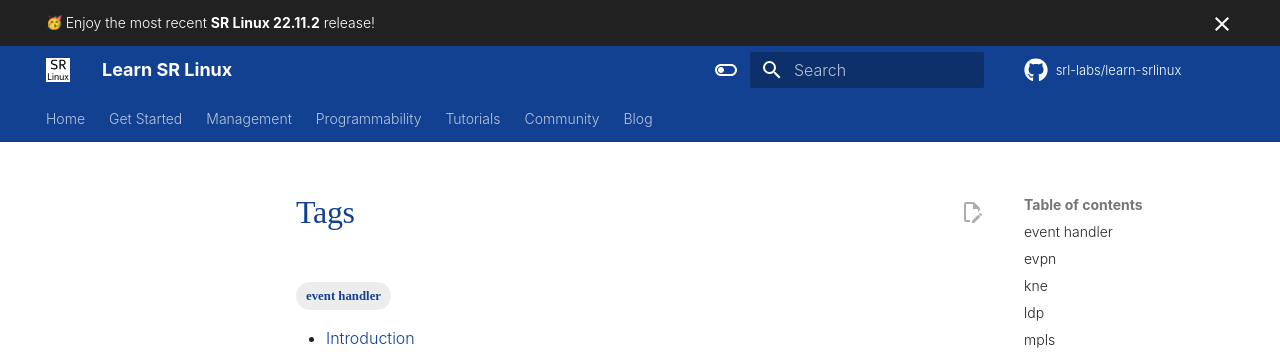
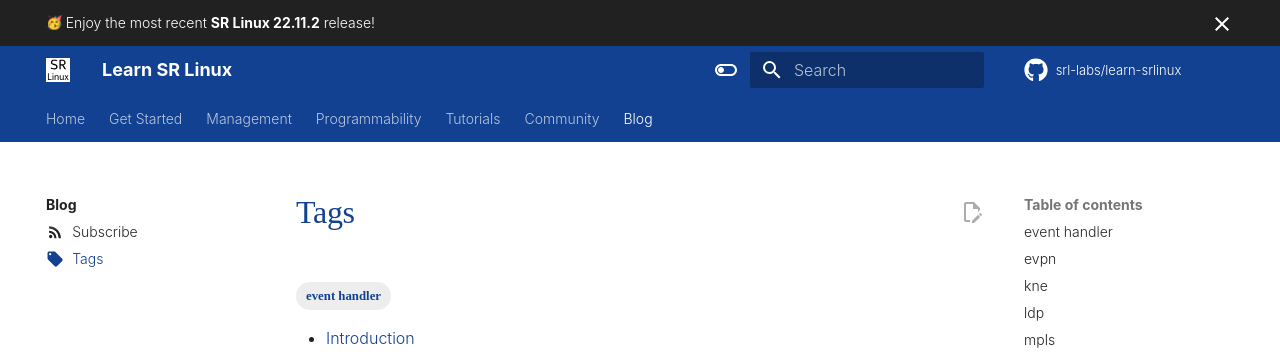
Before and after one commit to srl-labs/learn-srlinux, an MkDocs documentation site: the page built from docs/blog/tags.md, in a window 1280 px wide. Shown: the top 356 px of the page. Built offline with MkDocs 1.6.1 and Material for MkDocs 9.7.7, drawn with Linux system fonts in a browser that asks for light colours; emoji names are drawn with the system emoji font; some web fonts are replaced; comment, search, counter and statistics services are not loaded.

Commit message:
added tags to blog index

```diff
--- a/docs/blog/tags.md
+++ b/docs/blog/tags.md
@@ -1,5 +1,6 @@
 ---
 comments: false
+icon: material/tag
 ---
 # Tags
 
--- a/mkdocs.yml
+++ b/mkdocs.yml
@@ -71,6 +71,7 @@ nav:
   - Blog:
       - blog/index.md
       - Subscribe: blog/subscribe.md
+      - Tags: blog/tags.md
 
 site_author: SR Linux
 site_description: >-
```
